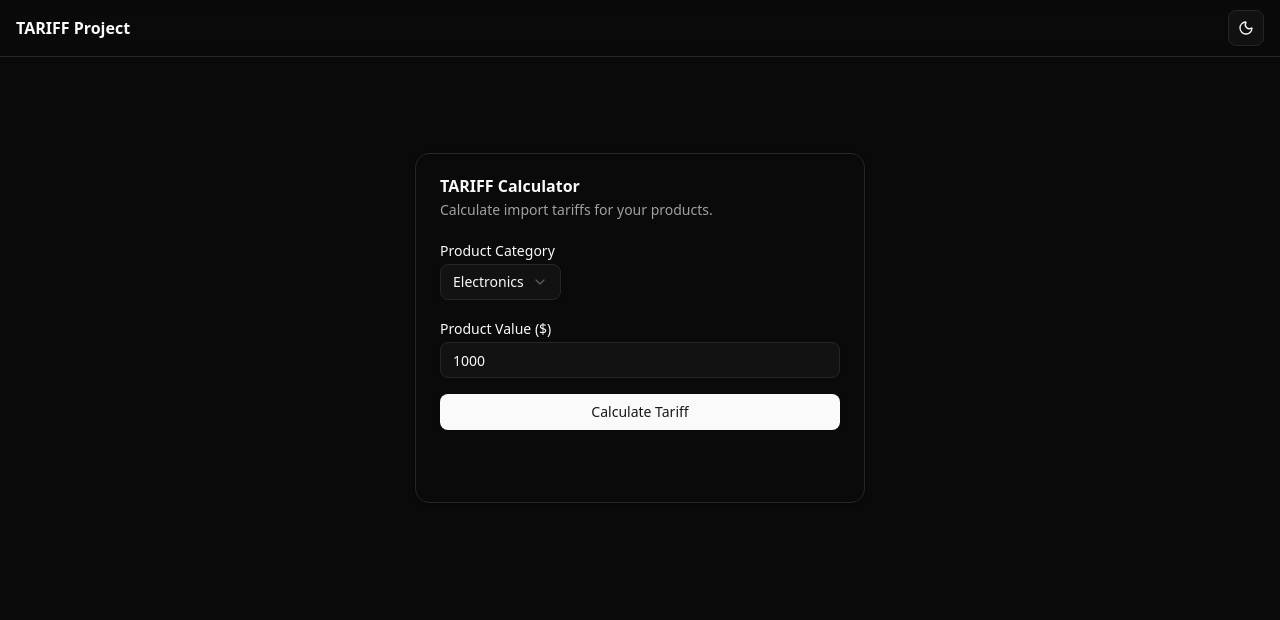
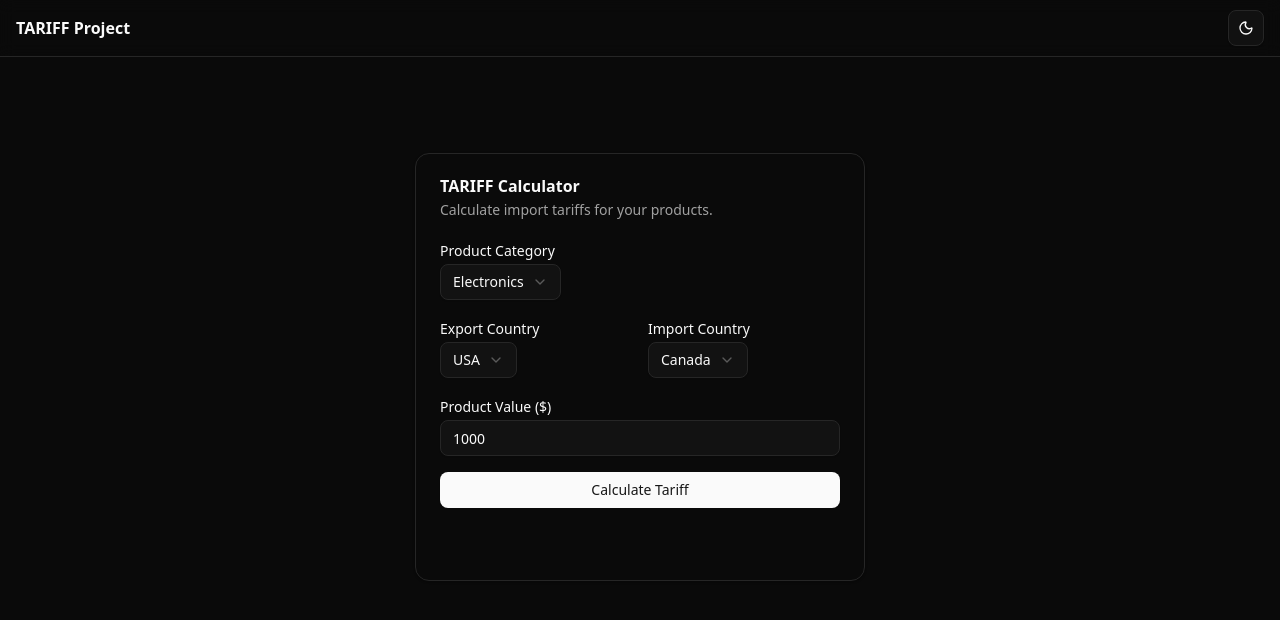
Before and after one commit to isaacpua/CS203-G5T1-AY2025T1, a React (Vite) app in the folder tariff-frontend/: page / in a window 1280 px wide. Shown: the top 620 px of the page. Built offline with nearby package versions, Linux system fonts and the light colour scheme.

Commit message:
feat: add country selection for tariff calculation

```diff
--- a/tariff-frontend/src/components/TariffCalculator.jsx
+++ b/tariff-frontend/src/components/TariffCalculator.jsx
@@ -10,6 +10,8 @@ import { Loader2, Terminal } from "lucide-react";
 
 function TariffCalculator() {
   const [productCategory, setProductCategory] = useState('electronics');
+  const [fromCountry, setFromCountry] = useState('USA');
+  const [toCountry, setToCountry] = useState('Canada');
   const [value, setValue] = useState(1000);
   const [result, setResult] = useState(null);
   const [error, setError] = useState('');
@@ -24,8 +26,8 @@ function TariffCalculator() {
     const requestData = {
       productCategory: productCategory,
       value: value,
-      fromCountry: "USA",
-      toCountry: "Canada"
+      fromCountry: fromCountry,
+      toCountry: toCountry
     };
 
     try {
@@ -61,6 +63,34 @@ function TariffCalculator() {
                   <SelectItem value="other">Other</SelectItem>
                 </SelectContent>
               </Select>
+            </div>
+            <div className="grid grid-cols-2 gap-4">
+              <div className="flex flex-col space-y-1.5">
+                <Label htmlFor="fromCountry">Export Country</Label>
+                <Select onValueChange={setFromCountry} defaultValue={fromCountry}>
+                  <SelectTrigger id="fromCountry">
+                    <SelectValue placeholder="Select a country" />
+                  </SelectTrigger>
+                  <SelectContent position="popper">
+                    <SelectItem value="USA">USA</SelectItem>
+                    <SelectItem value="Canada">Canada</SelectItem>
+                    <SelectItem value="Mexico">Mexico</SelectItem>
+                  </SelectContent>
+                </Select>
+              </div>
+              <div className="flex flex-col space-y-1.5">
+                <Label htmlFor="toCountry">Import Country</Label>
+                <Select onValueChange={setToCountry} defaultValue={toCountry}>
+                  <SelectTrigger id="toCountry">
+                    <SelectValue placeholder="Select a country" />
+                  </SelectTrigger>
+                  <SelectContent position="popper">
+                    <SelectItem value="USA">USA</SelectItem>
+                    <SelectItem value="Canada">Canada</SelectItem>
+                    <SelectItem value="Mexico">Mexico</SelectItem>
+                  </SelectContent>
+                </Select>
+              </div>
             </div>
             <div className="flex flex-col space-y-1.5">
               <Label htmlFor="value">Product Value ($)</Label>
```
Also changed, not shown: 1 other file (tests, documents, lock files or other folders).
